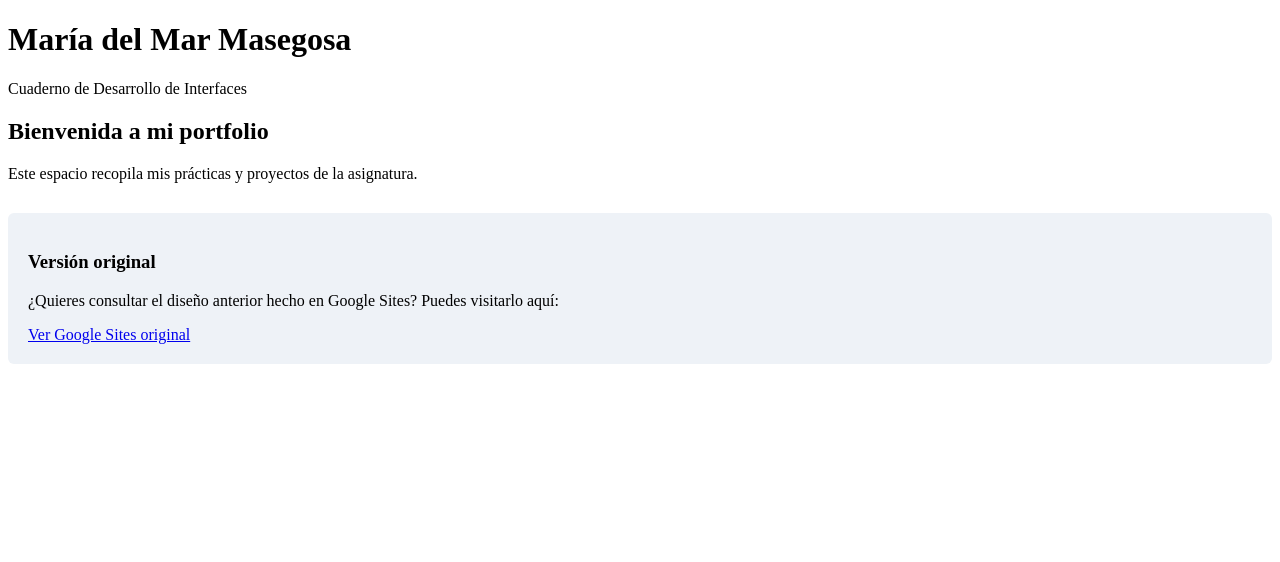
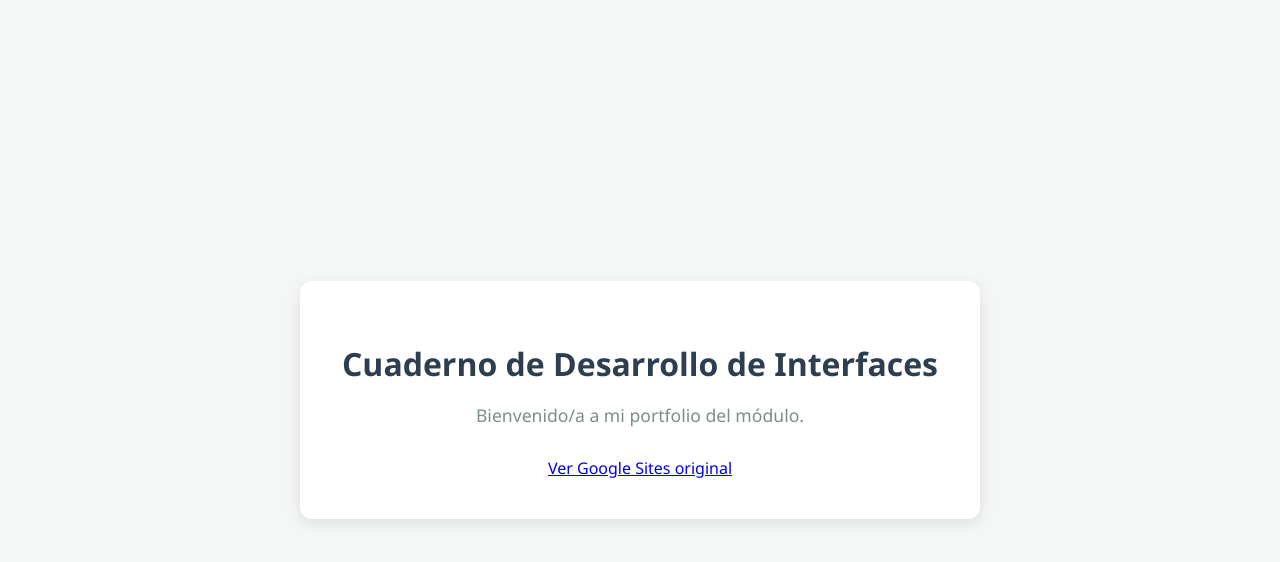
Before and after one commit to mmaslin644/cuaderno-desarrollo-interfaces, a plain HTML site: page index.html in a window 1280 px wide. Drawn offline with Linux system fonts and the light colour scheme.

Commit message:
Add modern styles and restructure HTML layout

```diff
--- a/index.html
+++ b/index.html
@@ -4,24 +4,63 @@
     <meta charset="UTF-8">
     <meta name="viewport" content="width=device-width, initial-scale=1.0">
     <title>Mi Portfolio - Cuaderno de Desarrollo de Interfaces</title>
-    <link rel="stylesheet" href="style.css">
+    <style>
+        /* Estilos generales modernos */
+        body {
+            font-family: 'Segoe UI', Tahoma, Geneva, Verdana, sans-serif;
+            background-color: #f4f7f6;
+            color: #333;
+            margin: 0;
+            padding: 0;
+            display: flex;
+            justify-content: center;
+            align-items: center;
+            min-height: 100vh;
+        }
+        .container {
+            background-color: #ffffff;
+            padding: 40px;
+            border-radius: 12px;
+            box-shadow: 0 4px 15px rgba(0, 0, 0, 0.1);
+            text-align: center;
+            max-width: 600px;
+            width: 90%;
+        }
+        h1 {
+            color: #2c3e50;
+            margin-bottom: 10px;
+        }
+        p {
+            color: #7f8c8d;
+            font-size: 1.1rem;
+            margin-bottom: 30px;
+        }
+        /* Botón elegante */
+        .btn {
+            display: inline-block;
+            background-color: #3498db;
+            color: white;
+            padding: 12px 25px;
+            border-radius: 6px;
+            text-decoration: none;
+            font-weight: bold;
+            transition: background-color 0.3s ease, transform 0.2s ease;
+        }
+        .btn:hover {
+            background-color: #2980b9;
+            transform: translateY(-2px);
+        }
+    </style>
 </head>
 <body>
-    <header>
-        <h1>María del Mar Masegosa</h1>
-        <p>Cuaderno de Desarrollo de Interfaces</p>
-    </header>
-    <main>
-        <section>
-            <h2>Bienvenida a mi portfolio</h2>
-            <p>Este espacio recopila mis prácticas y proyectos de la asignatura.</p>
 
-            <div style="margin-top: 30px; padding: 20px; background: #eef2f7; border-radius: 6px;">
-                <h3>Versión original</h3>
-                <p>¿Quieres consultar el diseño anterior hecho en Google Sites? Puedes visitarlo aquí:</p>
-                <a href="https://sites.google.com/view/maria-del-mar-masegosa?usp=sharing" target="_blank" class="btn-enlace">Ver Google Sites original</a>
-            </div>
-        </section>
-    </main>
+    <div class="container">
+        <h1>Cuaderno de Desarrollo de Interfaces</h1>
+        <p>Bienvenido/a a mi portfolio del módulo.</p>
+
+        <a href="https://sites.google.com/view/maria-del-mar-masegosa?usp=sharing" target="_blank" class="btn-enlace">Ver Google Sites original</a>
+
+    </div>
+
 </body>
 </html>
```
